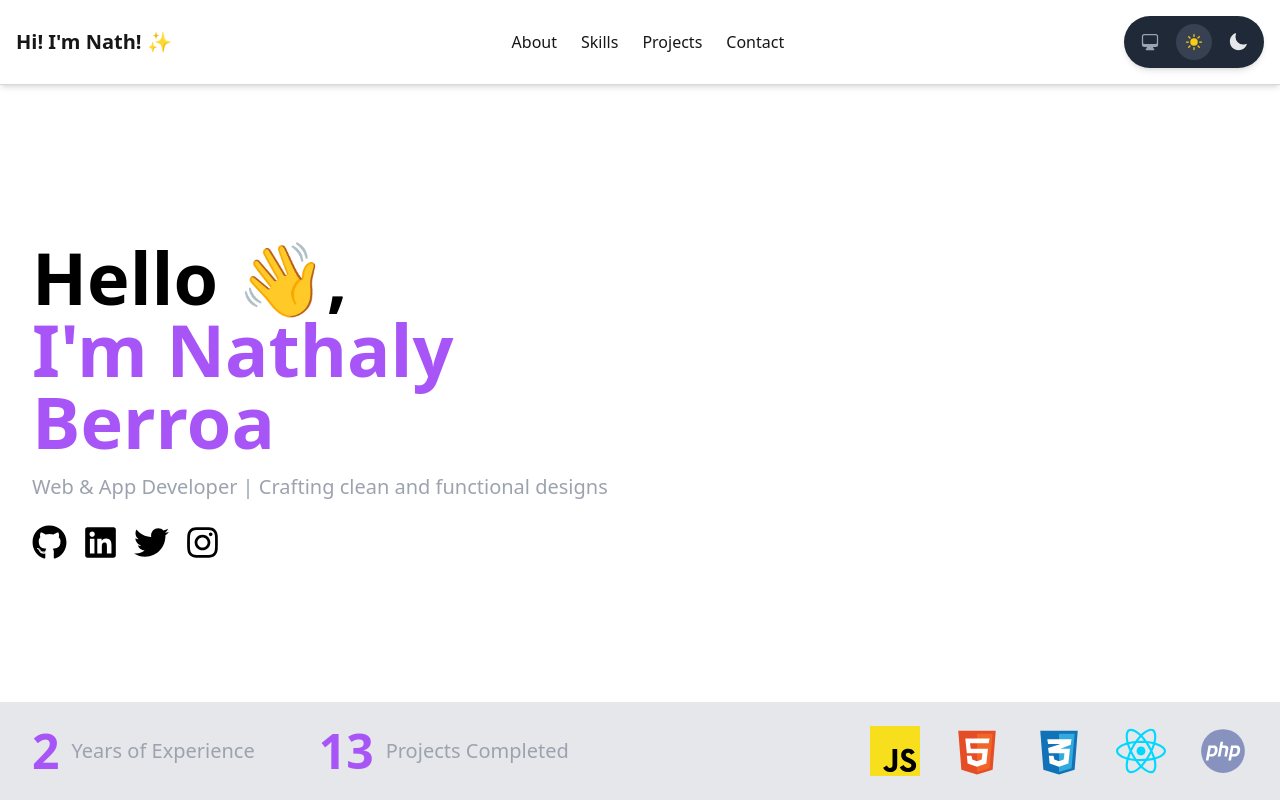
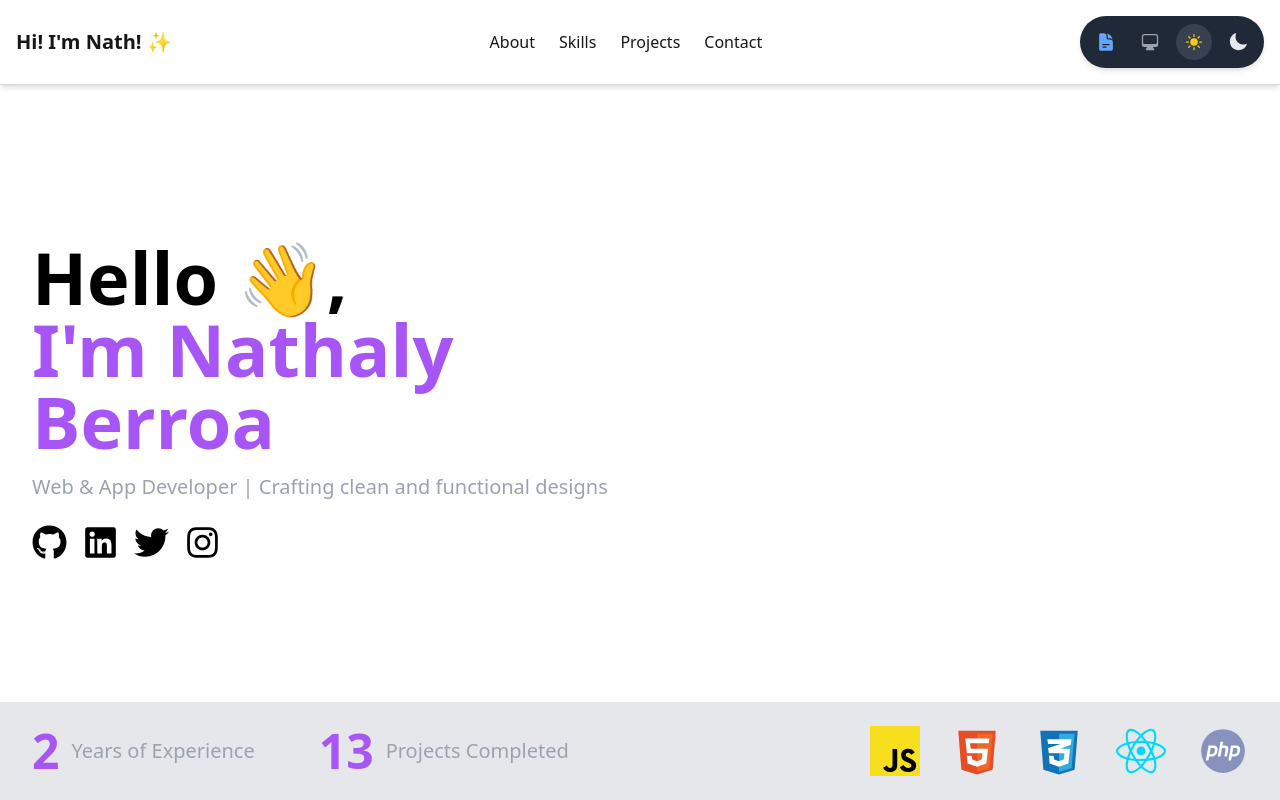
Before and after one commit to nmbf02/nmbf-portfolio, a Next.js app: page / in a window 1280 px wide. Shown: the top 800 px of the page. Built offline with nearby package versions, Linux system fonts and the light colour scheme.

Commit message:
add cv online

```diff
--- a/app/components/Navbar.js
+++ b/app/components/Navbar.js
@@ -3,6 +3,7 @@ import { useState, useEffect, useRef } from "react";
 import Link from "next/link";
 import { useTheme } from "next-themes";
 import { SunIcon, MoonIcon, ComputerDesktopIcon } from "@heroicons/react/24/solid";
+import { DocumentTextIcon } from "@heroicons/react/24/solid";
 
 export default function Navbar() {
     const { theme, setTheme, resolvedTheme } = useTheme();
@@ -65,27 +66,37 @@ export default function Navbar() {
 
                 {/* THEME TOGGLE */}
                 <div className="flex items-center space-x-2 bg-gray-800 p-2 rounded-full shadow-md">
+                    <a
+                        href="https://cv-nathalyberroa.netlify.app/"
+                        target="_blank"
+                        rel="noopener noreferrer"
+                        className="p-2 rounded-full hover:bg-gray-700 transition"
+                        title="Ver CV"
+                    >
+                        <DocumentTextIcon className="h-5 w-5 text-blue-400"/>
+                    </a>
+
                     {!mounted ? (
-                        <div className="w-10 h-10" />
+                        <div className="w-10 h-10"/>
                     ) : (
                         <>
                             <button
                                 className={`p-2 rounded-full transition ${resolvedTheme === "system" ? "bg-gray-700" : ""}`}
                                 onClick={() => setTheme("system")}
                             >
-                                <ComputerDesktopIcon className="h-5 w-5 text-gray-400" />
+                                <ComputerDesktopIcon className="h-5 w-5 text-gray-400"/>
                             </button>
                             <button
                                 className={`p-2 rounded-full transition ${resolvedTheme === "light" ? "bg-gray-700" : ""}`}
                                 onClick={() => setTheme("light")}
                             >
-                                <SunIcon className="h-5 w-5 text-yellow-400" />
+                                <SunIcon className="h-5 w-5 text-yellow-400"/>
                             </button>
                             <button
                                 className={`p-2 rounded-full transition ${resolvedTheme === "dark" ? "bg-gray-700" : ""}`}
                                 onClick={() => setTheme("dark")}
                             >
-                                <MoonIcon className="h-5 w-5 text-gray-200" />
+                                <MoonIcon className="h-5 w-5 text-gray-200"/>
                             </button>
                         </>
                     )}
```
